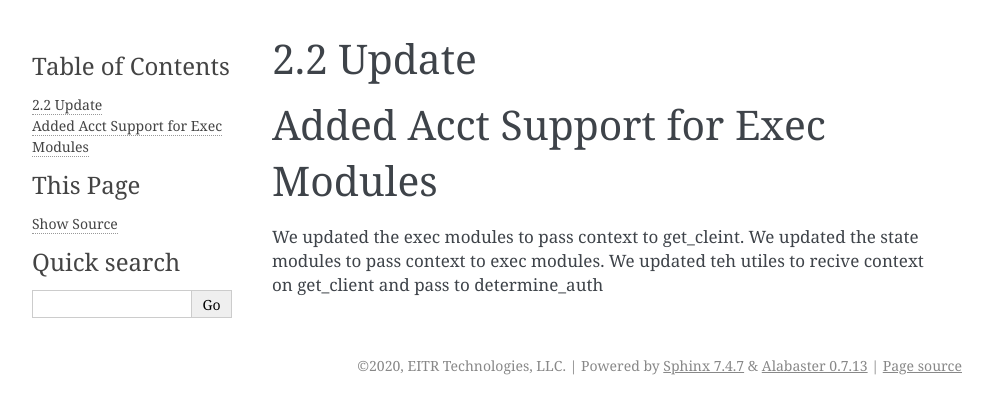
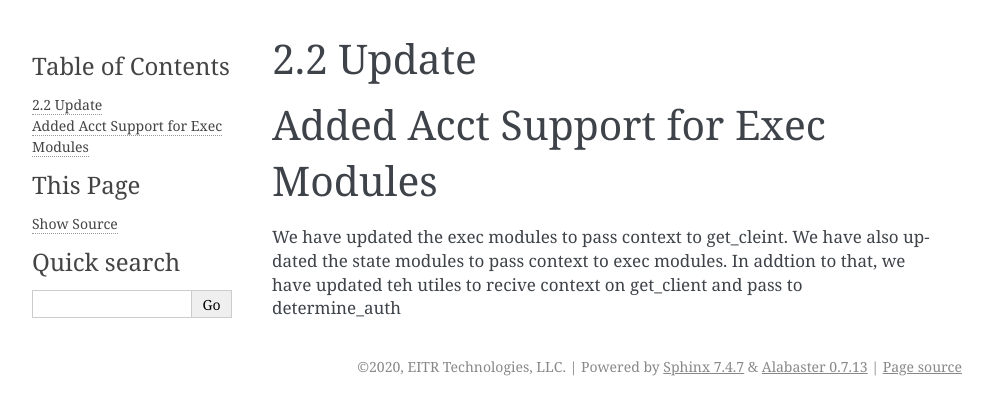
Before and after one commit to eitrtechnologies/idem-azurerm, a Sphinx documentation site: the page built from docs/releases/2.2.rst, in a window 1280 px wide. Shown: the top 415 px of the page, without its empty margins (148-1141 px from the left). Built offline with Sphinx 7.4.7, drawn with Linux system fonts in a browser that asks for light colours.

```diff
--- a/docs/releases/2.2.rst
+++ b/docs/releases/2.2.rst
@@ -4,6 +4,6 @@
 
 Added Acct Support for Exec Modules
 ===================================
-We updated the exec modules to pass context to get_cleint.
-We updated the state modules to pass context to exec modules.
-We updated teh utiles to recive context on get_client and pass to determine_auth
+We have updated the exec modules to pass context to get_cleint.
+We have also  updated the state modules to pass context to exec modules.
+In addtion to that, we have  updated teh utiles to recive context on get_client and pass to determine_auth
```
